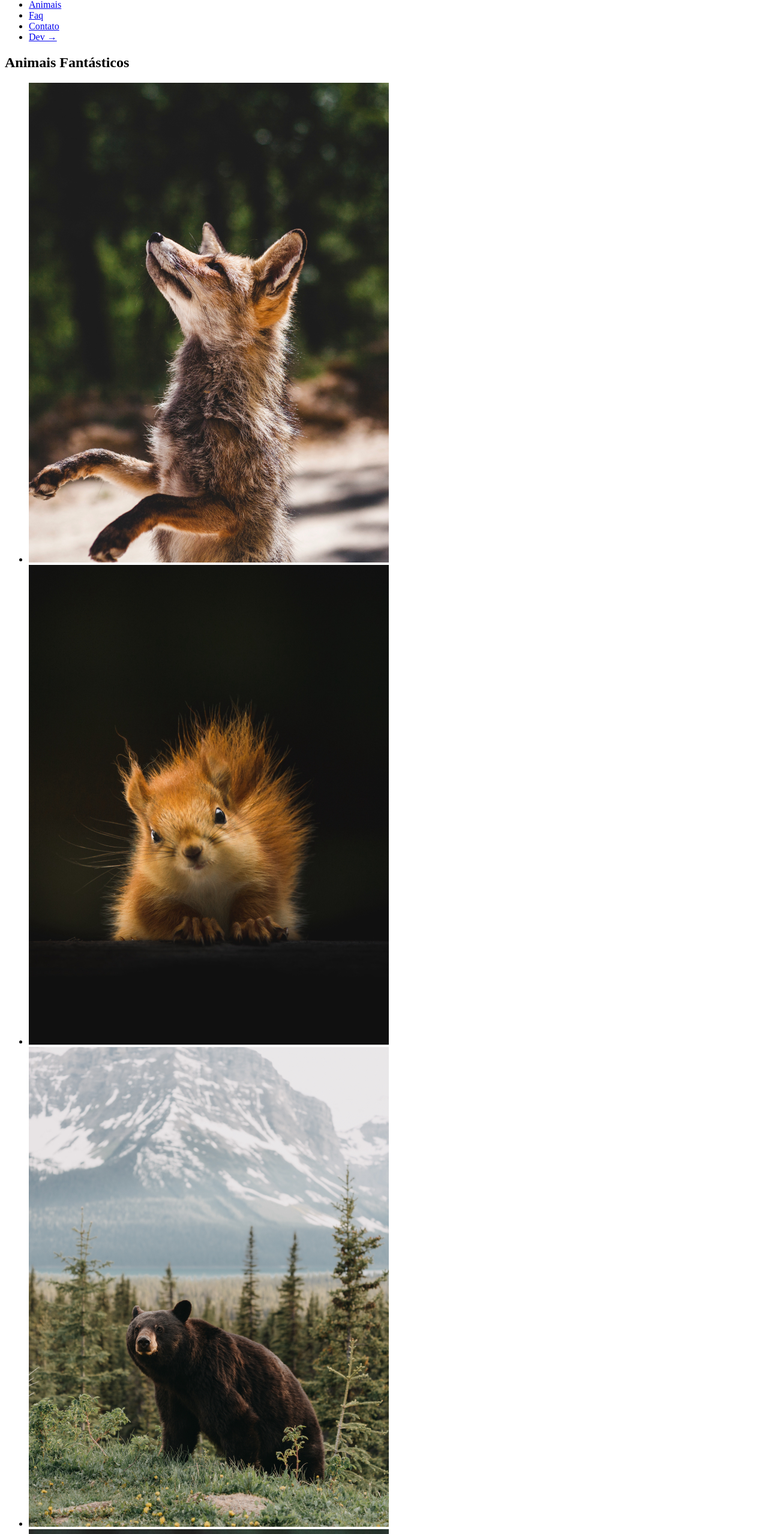
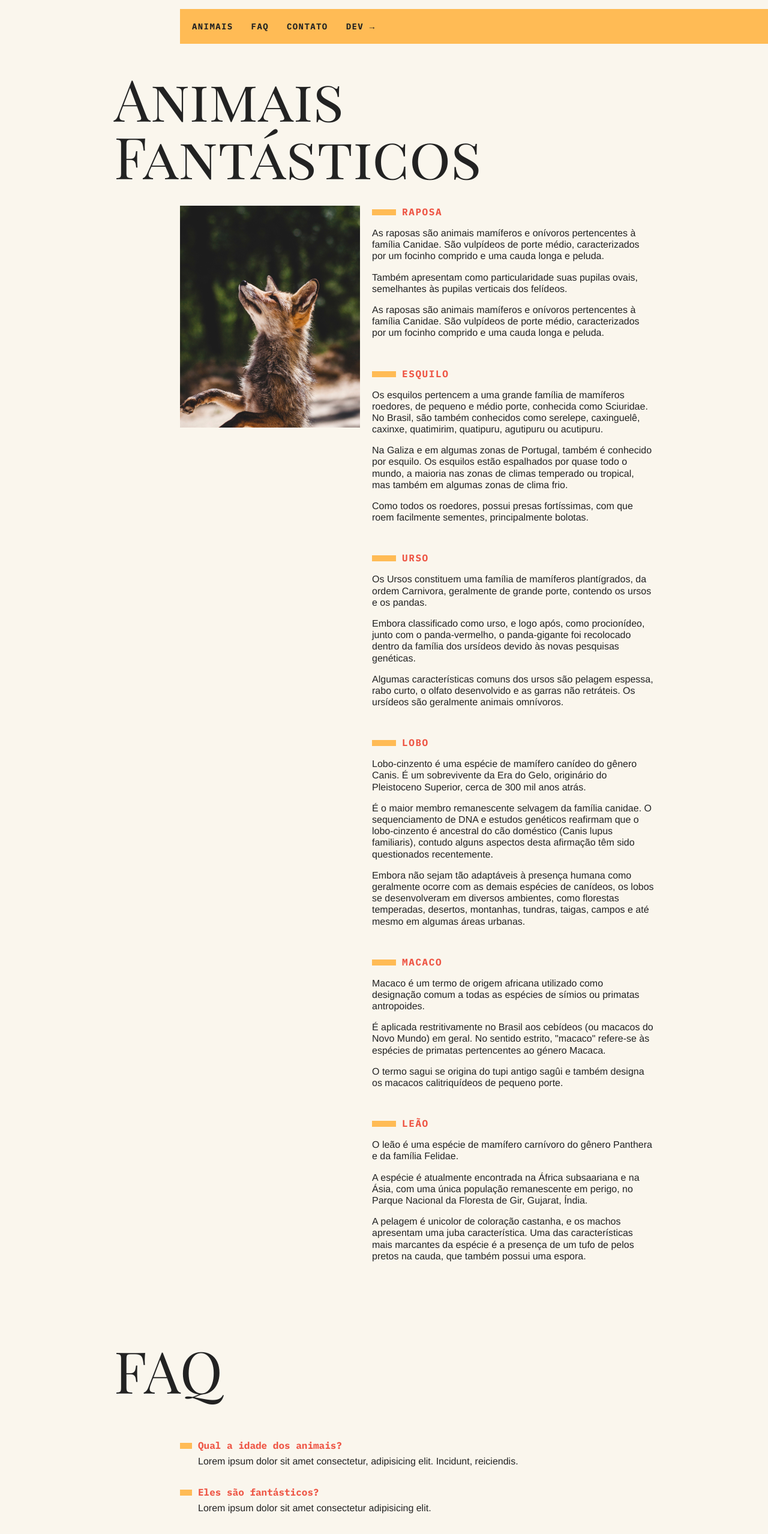
Before and after one commit to rafaasimi/Animais-Fantasticos-Origamid, a plain HTML site: page index.html in a window 1280 px wide. Shown: the part 17-2575 px from the top of the page at 60% size. Drawn offline with Linux system fonts and the light colour scheme.

Commit message:
html e css final

```diff
--- a/css/style.css
+++ b/css/style.css
@@ -0,0 +1,213 @@
+/* RESET */
+body, h1, h2, ul, li, p, dd, dt, dl {
+    margin: 0px;
+    padding: 0px;
+}
+
+img {
+    display: block;
+    max-width: 100%;
+}
+
+ul {
+    list-style: none;
+}
+
+* {
+    box-sizing: border-box;
+}
+
+body {
+    background-color: #faf6ed;
+    color: #222;
+    -webkit-font-smoothing: antialiased;
+    display: grid;
+    grid-template-columns: 1fr 120px minmax(300px, 800px) 1fr;
+}
+
+.menu {
+    grid-column: 3 / 5;
+    margin-top: 2rem;
+    margin-bottom: 2rem;
+    background-color: #fb5;
+}
+
+.menu ul {
+    display: flex;
+    flex-wrap: wrap;
+    padding: 10px;
+}
+
+.menu ul a {
+    display: block;
+    padding: 10px;
+    margin-right: 10px;
+    color: #222;
+    text-decoration: none;
+    font-family: 'IBM Plex Mono', monospace;
+    font-weight: bold;
+    text-transform: uppercase;
+    font-size: 0.875rem;
+    letter-spacing: .1em;
+}
+
+.grid-section {
+    grid-column: 2 / 4;
+    width: 100%;
+    padding: 10px;
+    display: grid;
+    grid-template-columns: 90px 300px 1fr;
+    grid-gap: 20px;
+    margin-bottom: 4rem;
+}
+
+.titulo {
+    font-family: 'Playfair Display SC', Georgia;
+    font-size: 6rem;
+    line-height: 1;
+    font-weight: 400;
+    margin-bottom: 1rem;
+    grid-column: 1 / 4;
+}
+
+.animais h2 {
+    font-family: 'IBM Plex Mono', monospace;
+    font-size: 1rem;
+    text-transform: uppercase;
+    letter-spacing: .1rem;
+    margin-bottom: 1rem;
+    color: #e54;
+}
+
+.animais h2::before {
+   content: '';
+   display: inline-block;
+   width: 40px;
+   height: 10px;
+   margin-right: 10px;
+   background-color: #fb5;
+}
+
+.animais p {
+    font-family: Helvetica, Arial;
+    line-height: 1.2;
+    margin-bottom: 1rem;
+}
+
+.animais-lista {
+    height: 370px;
+    overflow-y: scroll;
+    grid-column: 2;
+}
+
+.animais-lista::-webkit-scrollbar {
+    width: 18px;
+}
+
+.animais-lista::-webkit-scrollbar-thumb {
+    background-color: #fb5;
+    border-left: 4px solid #faf6ed;
+    border-right: 4px solid #faf6ed;
+}
+
+.animais-lista::-webkit-scrollbar-track {
+    background-color: #faf6ed;
+}
+
+.animais-descricao {
+    grid-column: 3;
+}
+
+.animais-descricao section {
+    margin-bottom: 3rem;
+}
+
+.faq-lista {
+    grid-column: 2 / 4;
+}
+
+.faq-lista dt {
+    font-family: 'IBM Plex Mono', monospace;
+    font-weight: bold;
+    margin-top: 2rem;
+    margin-bottom: .5rem;
+    color: #e54;
+}
+
+.faq-lista dt:before {
+    content: '';
+    display: inline-block;
+    width: 20px;
+    height: 10px;
+    margin-right: 10px;
+    background-color: #fb5;
+}
+
+.faq-lista dd {
+    font-family: Helvetica, Arial;
+    margin-bottom: .5rem;
+    margin-left: 30px;
+}
+
+.mapa {
+    grid-column: 2;
+}
+
+.dados {
+    grid-column: 3;
+}
+
+.dados li {
+    margin-bottom: 1rem;
+    font-family: Helvetica, Arial;
+}
+
+.dados li:before {
+    content: '';
+    display: inline-block;
+    width: 20px;
+    height: 10px;
+    margin-right: 10px;
+    background-color: #fb5;
+}
+
+.copyright {
+    grid-column: 3 / 5;
+    margin-bottom: 2rem;
+    background-color: #fb5;
+}
+
+.copyright p {
+    padding: 20px;
+    font-family: 'IBM Plex Mono', monospace;
+    font-weight: bold;
+}
+
+@media (max-width: 700px){
+    body {
+        grid-template-columns: 1fr;
+    }
+    .menu, .grid-section, .copyright {
+        grid-column: 1;
+    }
+
+    .grid-section {
+        grid-template-columns: 100px 1fr;
+        grid-gap: 10px;
+    }
+    .animais-lista {
+        grid-column: 1;
+    }
+    .faq-lista, .dados, .mapa {
+        grid-column: 1 / 3;
+    }
+    .grid-section h1 {
+        font-size: 3rem;
+    }
+    .menu {
+        margin-top: 0px;
+    }
+    .copyright {
+        margin-bottom: 0px;
+    }
+}
--- a/index.html
+++ b/index.html
@@ -5,6 +5,8 @@
   <meta charset="UTF-8">
   <meta name="viewport" content="width=device-width, initial-scale=1.0">
   <title>Animais Fantásticos</title>
+  <link href="https://fonts.googleapis.com/css2?family=IBM+Plex+Mono:wght@300;400;700&display=swap" rel="stylesheet">
+  <link href="https://fonts.googleapis.com/css2?family=Playfair+Display+SC:wght@400;700&display=swap" rel="stylesheet">
   <link rel="stylesheet" href="css/style.css">
 </head>
 
@@ -22,7 +24,7 @@
   <section class="grid-section animais" id="animais">
     <h1 class="titulo">Animais Fantásticos</h1>
 
-    <ul>
+    <ul class="animais-lista">
       <li>
         <img src="img/imagem1.jpg">
       </li>
@@ -110,8 +112,8 @@
   </section>
 
   <section class="grid-section faq" id="faq">
-    <h1>FAQ</h1>
-    <dl>
+    <h1 class="titulo">FAQ</h1>
+    <dl class="faq-lista">
       <dt>Qual a idade dos animais?</dt>
       <dd>Lorem ipsum dolor sit amet consectetur, adipisicing elit. Incidunt, reiciendis.</dd>
       <dt>Eles são fantásticos?</dt>
@@ -124,18 +126,16 @@
   </section>
 
   <section class="grid-section contato" id="contato">
-    <h1>Contato</h1>
+    <h1 class="titulo">Contato</h1>
     <div class="mapa">
       <img src="img/mapa.png">
     </div>
-    <div>
     <ul class="dados">
       <li>contato@rafaasimi.com</li>
       <li>+55 (19) 9999-9999</li>
       <li>Rua do Conde, Nº 21</li>
       <li>Araras - SP</li>
     </ul>
-    </div>
   </section>
 
   <footer class="copyright">
```
Lines whose indentation alone changed are shown as unchanged.
